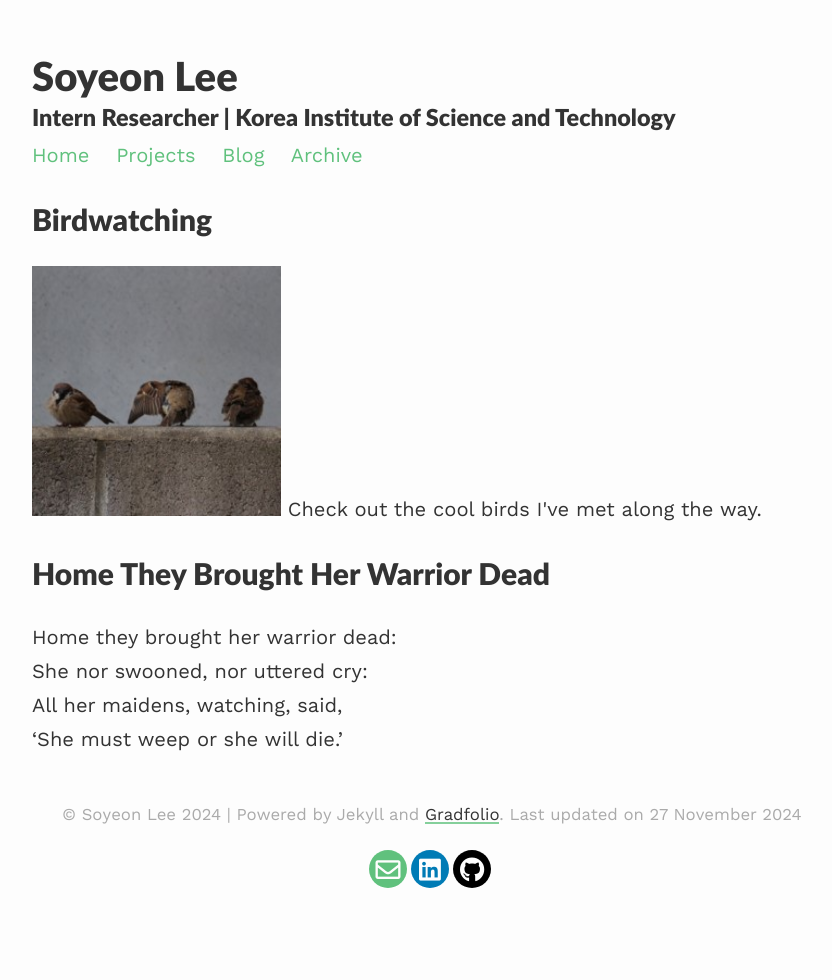
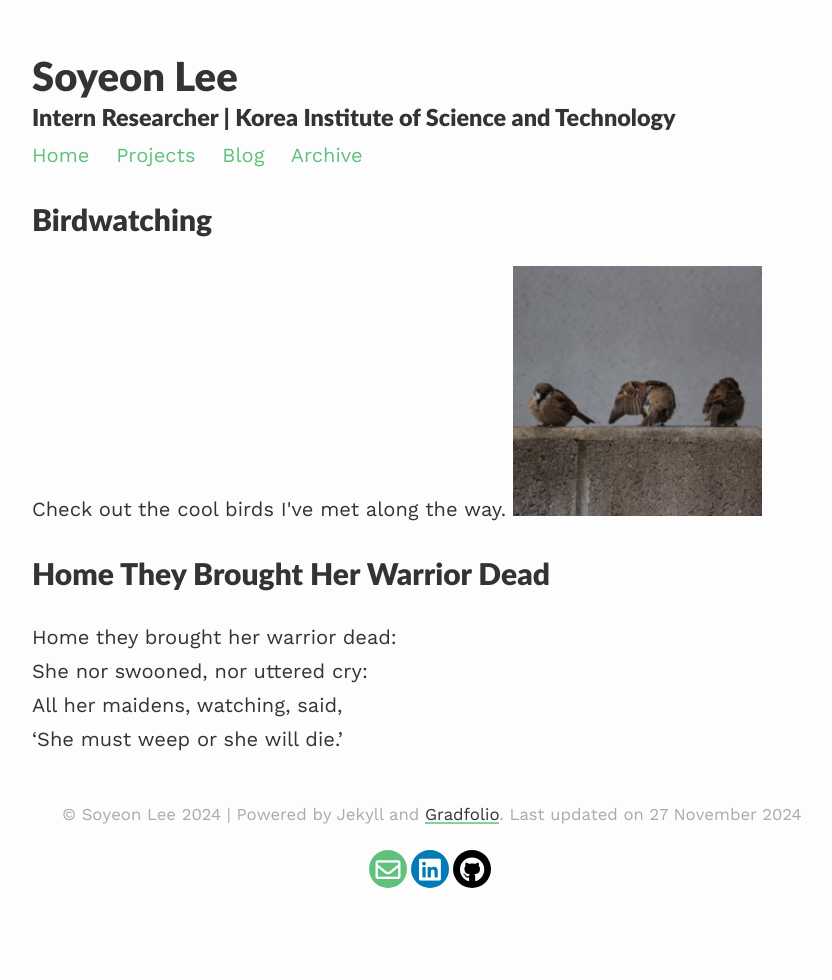
Before and after one commit to soysilver/soysilvery, a Jekyll site: the page built from blog/index.html, in a window 1280 px wide. Shown: the whole page, without its empty margins (208-1040 px from the left). Built offline with Jekyll 4.4.1, drawn with Linux system fonts in a browser that asks for light colours; nearby versions of some CDN libraries; the list of posts is cut into pages by our own code.

Commit message:
Update index.html

```diff
--- a/blog/index.html
+++ b/blog/index.html
@@ -6,10 +6,10 @@ layout: default
   {% for post in paginator.posts %}
     <h2><a href="{{post.url | prepend: site.baseurl}}">{{post.title}}</a></h2>
     <p>
+      {{ post.excerpt }}
       {% if post.image %}
         <img src="{{ post.image | prepend: site.baseurl }}" style="height: 250px;">
       {% endif %}
-      {{ post.excerpt }}
     </p>
   {% endfor %}
 </div>
```
